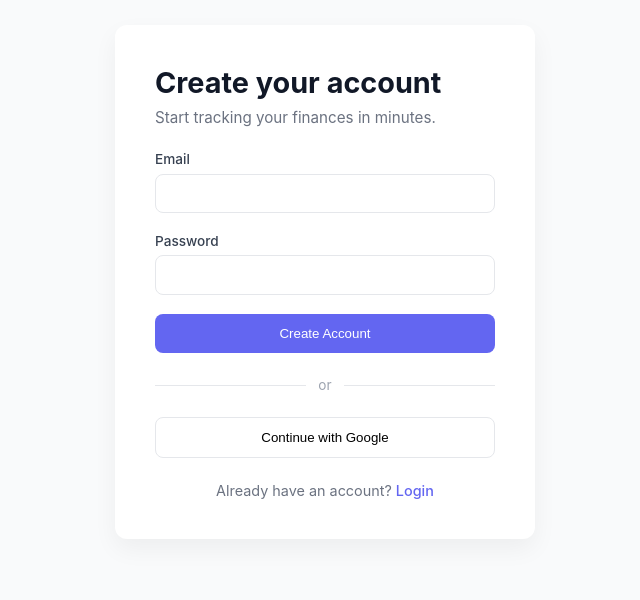
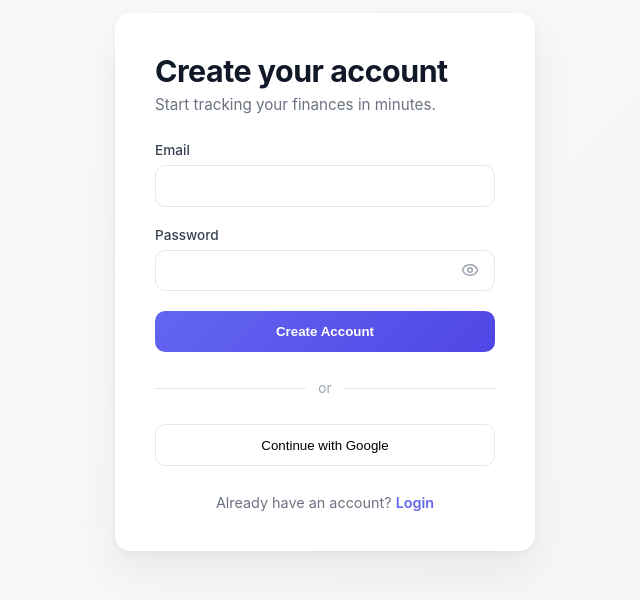
Before and after one commit to SohamPande747/budgetapp, a Next.js app: page /signup in a window 1280 px wide. Shown: the part 118-718 px from the top of the page, without its empty margins (315-955 px from the left). Built offline with nearby package versions, Linux system fonts and the light colour scheme; no server answers.

Commit message:
changes were made that were cosmetic for now

```diff
--- a/app/(auth)/login/page.module.css
+++ b/app/(auth)/login/page.module.css
@@ -181,3 +181,29 @@
     font-size: 1.6rem;
   }
 }
+.passwordWrapper {
+  position: relative;
+  display: flex;
+  align-items: center;
+}
+
+.passwordWrapper input {
+  width: 100%;
+  padding-right: 40px; /* space for icon */
+}
+
+.eyeBtn {
+  position: absolute;
+  right: 12px;
+  background: none;
+  border: none;
+  cursor: pointer;
+  color: #6b7280;
+  display: flex;
+  align-items: center;
+  justify-content: center;
+}
+
+.eyeBtn:hover {
+  color: #111827;
+}
--- a/app/(auth)/signup/page.module.css
+++ b/app/(auth)/signup/page.module.css
@@ -7,8 +7,8 @@
   display: flex;
   align-items: center;
   justify-content: center;
-  background: #f9fafb;
   padding: 2rem;
+  background: linear-gradient(135deg, #f9fafb 0%, #f3f4f6 100%);
 }
 
 /* ======================================
@@ -20,8 +20,15 @@
   max-width: 420px;
   background: #ffffff;
   padding: 2.5rem;
-  border-radius: 12px;
-  box-shadow: 0 10px 25px rgba(0, 0, 0, 0.05);
+  border-radius: 16px;
+  box-shadow:
+    0 20px 40px rgba(0, 0, 0, 0.06),
+    0 2px 6px rgba(0, 0, 0, 0.04);
+  transition: transform 0.2s ease;
+}
+
+.card:hover {
+  transform: translateY(-2px);
 }
 
 /* ======================================
@@ -29,24 +36,27 @@
 ====================================== */
 
 .title {
-  font-size: 1.8rem;
+  font-size: 1.9rem;
   font-weight: 700;
-  margin-bottom: 0.5rem;
+  margin-bottom: 0.4rem;
+  letter-spacing: -0.5px;
+  color: #111827;
 }
 
 .subtitle {
   color: #6b7280;
-  margin-bottom: 1.5rem;
+  margin-bottom: 1.75rem;
   font-size: 0.95rem;
 }
 
 .error {
-  background: #fee2e2;
+  background: #fef2f2;
   color: #b91c1c;
-  padding: 0.75rem;
-  border-radius: 6px;
-  margin-bottom: 1rem;
+  padding: 0.85rem;
+  border-radius: 8px;
+  margin-bottom: 1.25rem;
   font-size: 0.9rem;
+  border: 1px solid #fee2e2;
 }
 
 /* ======================================
@@ -56,27 +66,63 @@
 .field {
   display: flex;
   flex-direction: column;
-  margin-bottom: 1.2rem;
+  margin-bottom: 1.25rem;
 }
 
 .field label {
   font-size: 0.85rem;
   font-weight: 500;
-  margin-bottom: 0.4rem;
+  margin-bottom: 0.45rem;
   color: #374151;
 }
 
 .input {
-  padding: 0.65rem 0.75rem;
+  width: 100%;
+  padding: 0.7rem 0.85rem;
   border: 1px solid #e5e7eb;
-  border-radius: 8px;
+  border-radius: 10px;
   font-size: 0.95rem;
-  transition: border 0.2s ease;
+  transition: all 0.2s ease;
+  background: #ffffff;
 }
 
 .input:focus {
   outline: none;
   border-color: #6366f1;
+  box-shadow: 0 0 0 3px rgba(99, 102, 241, 0.15);
+}
+
+/* ======================================
+   PASSWORD WRAPPER
+====================================== */
+
+.passwordWrapper {
+  position: relative;
+  display: flex;
+  align-items: center;
+}
+
+.passwordWrapper input {
+  padding-right: 42px;
+}
+
+.eyeBtn {
+  position: absolute;
+  right: 12px;
+  background: transparent;
+  border: none;
+  cursor: pointer;
+  color: #9ca3af;
+  display: flex;
+  align-items: center;
+  justify-content: center;
+  padding: 4px;
+  transition: color 0.2s ease, transform 0.15s ease;
+}
+
+.eyeBtn:hover {
+  color: #374151;
+  transform: scale(1.05);
 }
 
 /* ======================================
@@ -84,18 +130,26 @@
 ====================================== */
 
 .primaryBtn {
-  background: #6366f1;
+  background: linear-gradient(135deg, #6366f1, #4f46e5);
   color: white;
-  padding: 0.75rem;
-  border-radius: 8px;
+  padding: 0.8rem;
+  border-radius: 10px;
   border: none;
-  font-weight: 500;
+  font-weight: 600;
   cursor: pointer;
-  transition: 0.2s ease;
+  transition: all 0.2s ease;
 }
 
 .primaryBtn:hover {
-  background: #4f46e5;
+  transform: translateY(-1px);
+  box-shadow: 0 8px 18px rgba(79, 70, 229, 0.25);
+}
+
+.primaryBtn:disabled {
+  opacity: 0.7;
+  cursor: not-allowed;
+  transform: none;
+  box-shadow: none;
 }
 
 .fullWidth {
@@ -104,17 +158,18 @@
 
 .oauthBtn {
   width: 100%;
-  padding: 0.75rem;
-  border-radius: 8px;
+  padding: 0.8rem;
+  border-radius: 10px;
   border: 1px solid #e5e7eb;
-  background: white;
+  background: #ffffff;
   cursor: pointer;
-  transition: 0.2s ease;
+  transition: all 0.2s ease;
   font-weight: 500;
 }
 
 .oauthBtn:hover {
-  background: #f3f4f6;
+  background: #f9fafb;
+  border-color: #d1d5db;
 }
 
 /* ======================================
@@ -122,7 +177,7 @@
 ====================================== */
 
 .divider {
-  margin: 1.5rem 0;
+  margin: 1.75rem 0;
   text-align: center;
   position: relative;
   font-size: 0.85rem;
@@ -130,7 +185,7 @@
 }
 
 .divider span {
-  background: white;
+  background: #ffffff;
   padding: 0 0.75rem;
   position: relative;
   z-index: 1;
@@ -152,7 +207,7 @@
 ====================================== */
 
 .footer {
-  margin-top: 1.5rem;
+  margin-top: 1.75rem;
   text-align: center;
   font-size: 0.9rem;
   color: #6b7280;
@@ -161,11 +216,12 @@
 .footer a {
   color: #6366f1;
   text-decoration: none;
-  font-weight: 500;
+  font-weight: 600;
+  transition: color 0.2s ease;
 }
 
 .footer a:hover {
-  text-decoration: underline;
+  color: #4f46e5;
 }
 
 /* ======================================
@@ -175,6 +231,7 @@
 @media (max-width: 480px) {
   .card {
     padding: 1.8rem;
+    border-radius: 14px;
   }
 
   .title {
--- a/app/(auth)/signup/page.tsx
+++ b/app/(auth)/signup/page.tsx
@@ -4,6 +4,7 @@ import { useState } from 'react'
 import { useRouter } from 'next/navigation'
 import { createClient } from '@/lib/supabase/client'
 import styles from './page.module.css'
+import { Eye, EyeOff } from 'lucide-react'
 
 export default function SignupPage() {
   const router = useRouter()
@@ -13,6 +14,7 @@ export default function SignupPage() {
   const [password, setPassword] = useState('')
   const [loading, setLoading] = useState(false)
   const [errorMsg, setErrorMsg] = useState<string | null>(null)
+  const [showPassword, setShowPassword] = useState(false)
 
   async function handleEmailSignup() {
     setLoading(true)
@@ -69,12 +71,25 @@ export default function SignupPage() {
 
         <div className={styles.field}>
           <label>Password</label>
-          <input
-            type="password"
-            className={styles.input}
-            value={password}
-            onChange={(e) => setPassword(e.target.value)}
-          />
+
+          <div className={styles.passwordWrapper}>
+            <input
+              type={showPassword ? 'text' : 'password'}
+              className={styles.input}
+              value={password}
+              onChange={(e) => setPassword(e.target.value)}
+              required
+            />
+
+            <button
+              type="button"
+              className={styles.eyeBtn}
+              onClick={() => setShowPassword(!showPassword)}
+              tabIndex={-1}
+            >
+              {showPassword ? <EyeOff size={18} /> : <Eye size={18} />}
+            </button>
+          </div>
         </div>
 
         <button
```
Also changed, not shown: app/(auth)/login/page.tsx (+21 -6 lines), app/api/auth/login/route.ts (added, +29 -0 lines), app/api/auth/signup/route.ts (added, +29 -0 lines).
